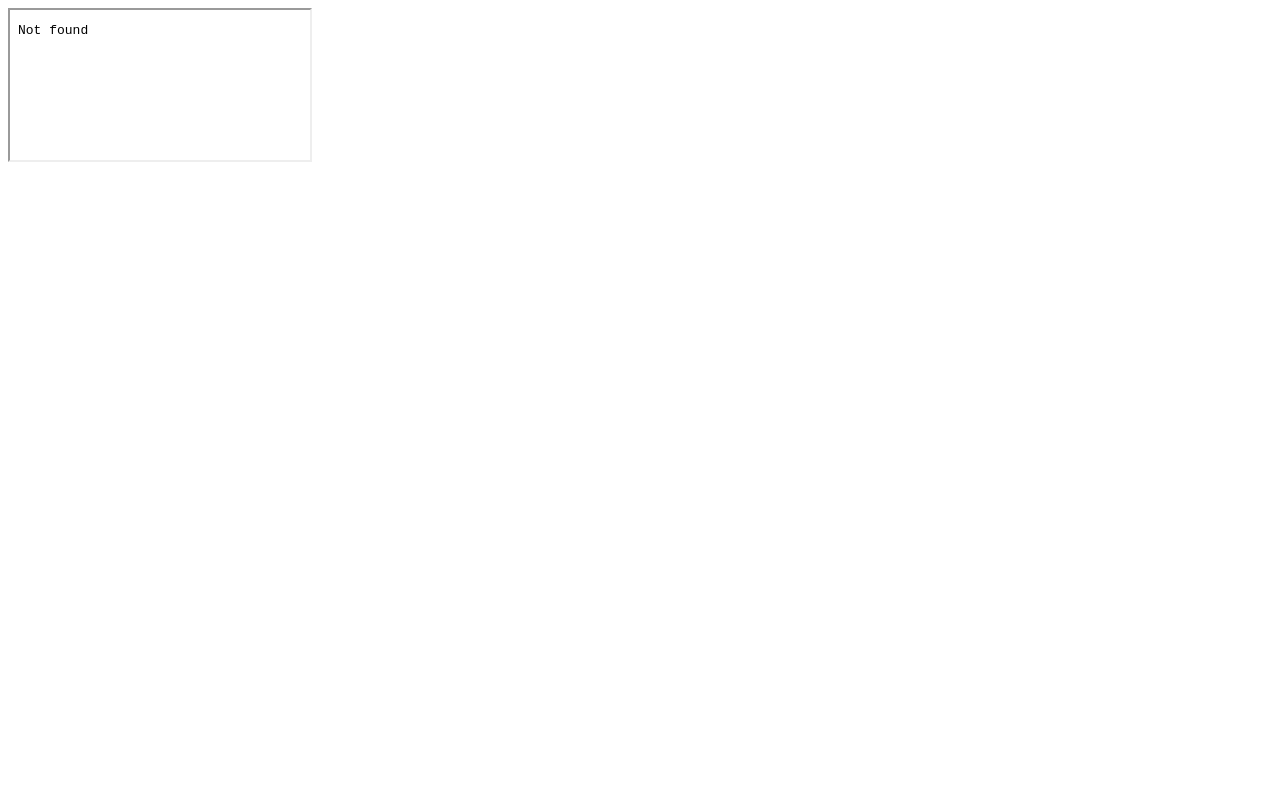
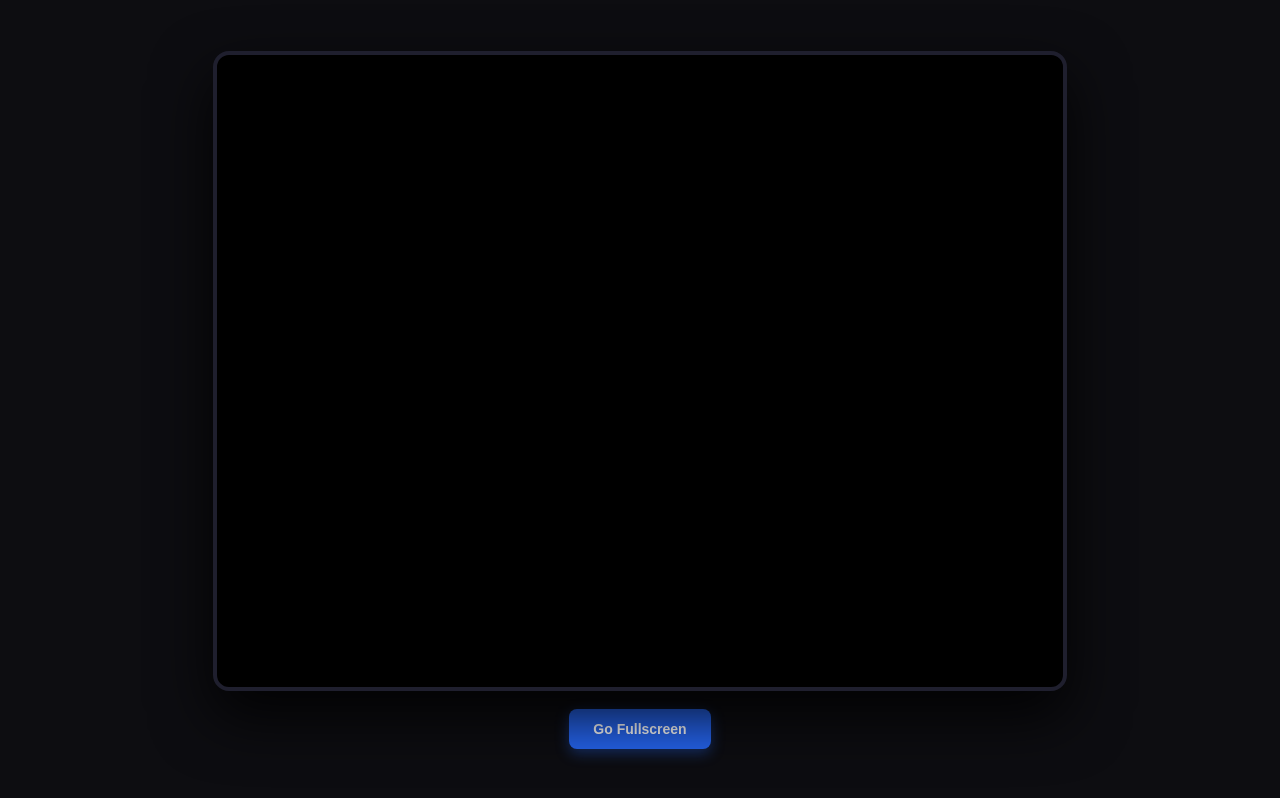
Before and after one commit to BenjiAtSchool366/FULLSCREEN, a plain HTML site: page index.html in a window 1280 px wide. Drawn offline with Linux system fonts and the light colour scheme.

Commit message:
Revamp index.html with layout and styling

```diff
--- a/index.html
+++ b/index.html
@@ -1,6 +1,103 @@
+<!DOCTYPE html>
+<html lang="en">
+<head>
+    <meta charset="UTF-8">
+    <meta name="viewport" content="width=device-width, initial-scale=1.0">
+    <title>alexs-12/2</title>
+    <style>
+        * {
+            box-sizing: border-box;
+        }
+        body, html {
+            margin: 0;
+            padding: 0;
+            width: 100%;
+            height: 100%;
+            overflow: hidden;
+            background-color: #0d0d11;
+            font-family: -apple-system, BlinkMacSystemFont, "Segoe UI", Roboto, sans-serif;
+            display: flex;
+            flex-direction: column;
+            justify-content: center;
+            align-items: center;
+        }
+
+        /* Comfortable non-stretched 4:3 PlayStation layout framework */
+        .arcade-container {
+            width: 95vw;
+            height: 71.25vw;
+            max-width: 106.66vh;
+            max-height: 80vh;
+            position: relative;
+            box-shadow: 0 25px 60px rgba(0, 0, 0, 0.85);
+            border-radius: 16px;
+            overflow: hidden;
+            border: 4px solid #1f1f2e;
+            background-color: #000000;
+        }
+
+        iframe {
+            position: absolute;
+            top: 0;
+            left: 0;
+            width: 100%;
+            height: 100%;
+            border: none;
+        }
+
+        .action-bar {
+            margin-top: 18px;
+        }
+
+        .scale-btn {
+            background-color: #2563eb;
+            color: #ffffff;
+            border: none;
+            padding: 12px 24px;
+            font-size: 14px;
+            font-weight: 700;
+            border-radius: 8px;
+            cursor: pointer;
+            box-shadow: 0 4px 14px rgba(37, 99, 235, 0.4);
+            transition: all 0.2s ease;
+        }
+
+        .scale-btn:hover {
+            background-color: #1d4ed8;
+            transform: translateY(-1px);
+        }
+    </style>
+</head>
+<body>
+
+    <!-- Direct Correctly-Formatted Internet Archive Emulator Engine -->
+    <div class="arcade-container" id="displayFrame">
         <iframe src="archive.org"
                 allow="autoplay; fullscreen; gamepad; keyboard;"
                 webkitallowfullscreen="true"
                 mozallowfullscreen="true"
                 allowfullscreen="true">
         </iframe>
+    </div>
+
+    <div class="action-bar">
+        <button class="scale-btn" onclick="goFullscreen()">Go Fullscreen</button>
+    </div>
+
+    <script>
+        // Forces target window identifier tab configuration
+        document.title = "alexs-12/2";
+
+        function goFullscreen() {
+            var target = document.getElementById("displayFrame");
+            if (!document.fullscreenElement) {
+                if (target.requestFullscreen) { target.requestFullscreen(); }
+                else if (target.webkitRequestFullscreen) { target.webkitRequestFullscreen(); }
+            } else {
+                if (document.exitFullscreen) { document.exitFullscreen(); }
+            }
+        }
+    </script>
+
+</body>
+</html>
```
Lines whose indentation alone changed are shown as unchanged.
